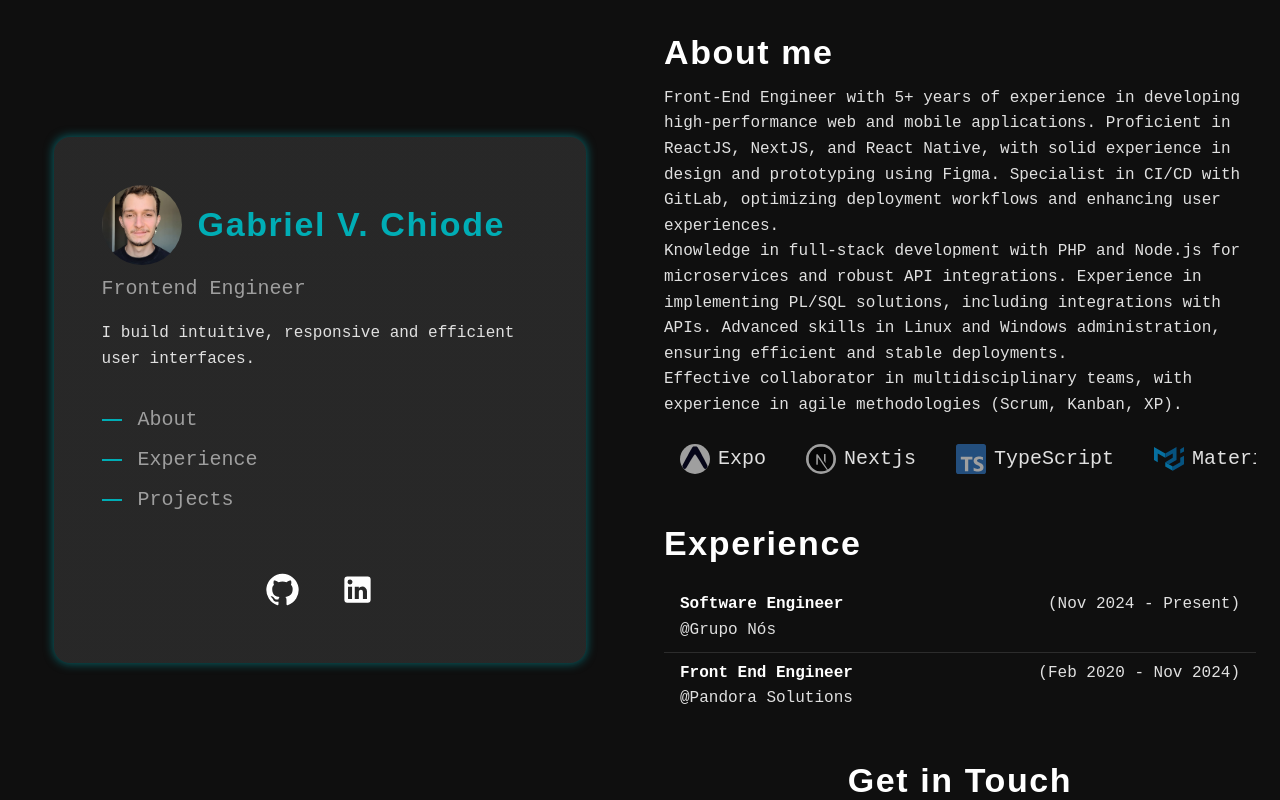
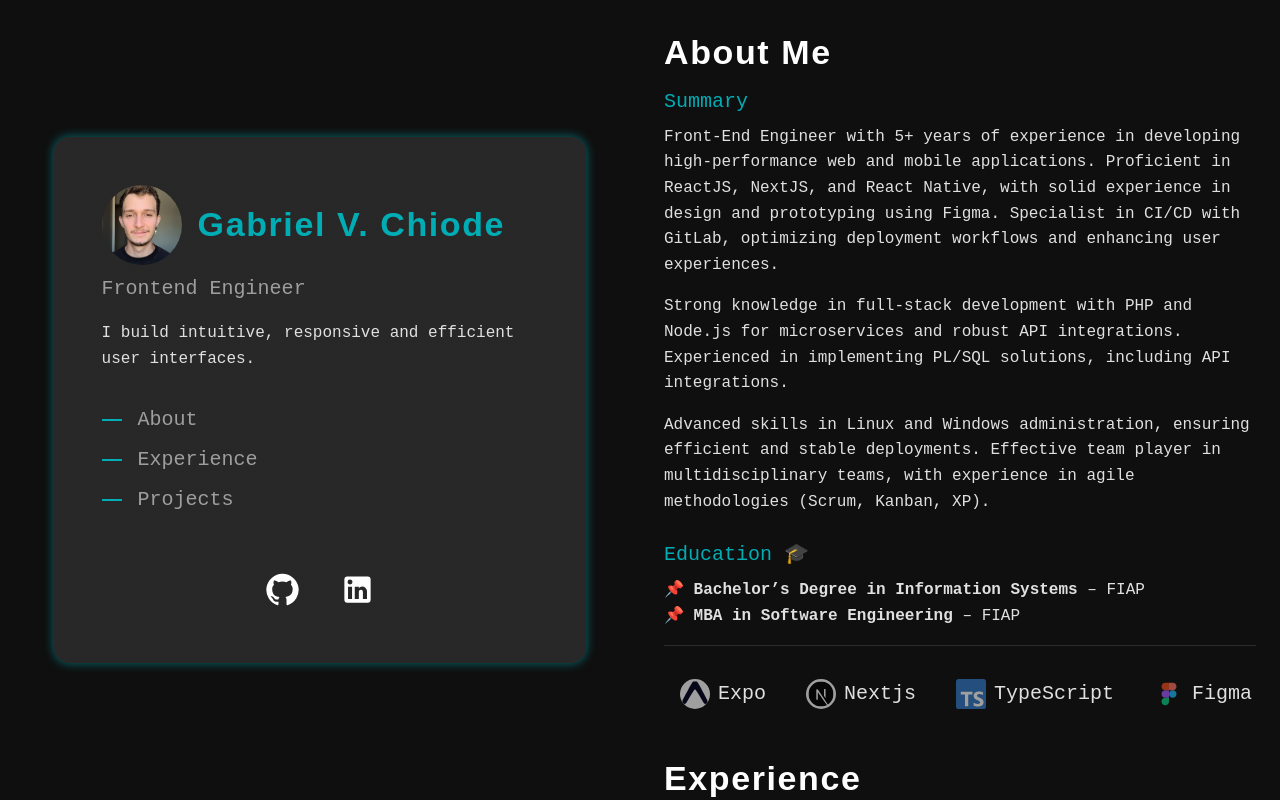
Before and after one commit to BielChiode/portfolio, a React (Create React App) app: page / in a window 1280 px wide. Built offline with nearby package versions, Linux system fonts and the light colour scheme.

Commit message:
adicionando educacao e atualizando tecnologias

```diff
--- a/package.json
+++ b/package.json
@@ -6,10 +6,12 @@
     "@emotion/react": "^11.13.3",
     "@emotion/styled": "^11.13.0",
     "@mui/icons-material": "^6.1.5",
-    "@mui/material": "^6.1.1",
+    "@mui/lab": "^6.0.0-beta.28",
+    "@mui/material": "^6.4.5",
     "@testing-library/jest-dom": "^5.17.0",
     "@testing-library/react": "^13.4.0",
     "@testing-library/user-event": "^13.5.0",
+    "framer-motion": "^12.4.5",
     "react": "^18.3.1",
     "react-dom": "^18.3.1",
     "react-scripts": "5.0.1",
--- a/src/components/Experiencia.jsx
+++ b/src/components/Experiencia.jsx
@@ -7,7 +7,17 @@ import {
   ListItemText,
   Divider,
   Collapse,
+  Fade,
 } from "@mui/material";
+import {
+  Timeline,
+  TimelineConnector,
+  TimelineContent,
+  TimelineDot,
+  TimelineItem,
+  TimelineSeparator,
+} from "@mui/lab";
+import WorkOutlineIcon from "@mui/icons-material/WorkOutline";
 
 export default function Experiencia() {
   const [openGrupoNos, setOpenGrupoNos] = useState(false);
@@ -135,6 +145,48 @@ export default function Experiencia() {
                 Docker, Expo, PHP, AWS, Material UI; Active experience with
                 agile methodologies (Scrum, Kanban, XP)
               </Typography>
+              <Fade in={openPandora}>
+                <Box mt={2}>
+                  <Typography fontWeight={700}>
+                    Career Progression 🚀
+                  </Typography>
+                  <Timeline position="alternate-reverse">
+                    {[
+                      {
+                        title: "Intern in Systems Analysis and Development",
+                        date: "Feb 2020 - Feb 2022",
+                      },
+                      {
+                        title: "Entry-Level Front End Developer",
+                        date: "Feb 2022 - July 2022",
+                      },
+                      {
+                        title: "Junior Front End Developer",
+                        date: "July 2022 - July 2023",
+                      },
+                      {
+                        title: "Mid Front End Developer",
+                        date: "July 2023 - Present",
+                      },
+                    ].map((item, index) => (
+                      <TimelineItem key={index}>
+                        <TimelineSeparator>
+                          <TimelineDot color="primary">
+                            <WorkOutlineIcon />
+                          </TimelineDot>
+                          {index !== 3 && <TimelineConnector />}
+                        </TimelineSeparator>
+                        <TimelineContent>
+                          <Typography fontWeight={600}>{item.title}</Typography>
+                          <Typography variant="body2" color="text.secondary">
+                            {item.date}
+                          </Typography>
+                        </TimelineContent>
+                      </TimelineItem>
+                    ))}
+                  </Timeline>
+                </Box>
+              </Fade>
             </Collapse>
           </Box>
         </ListItem>
--- a/src/components/ScrollTecnologias.jsx
+++ b/src/components/ScrollTecnologias.jsx
@@ -7,6 +7,7 @@ const technologies = [
   "expo",
   "nextjs",
   "typeScript",
+  "figma",
   "materialUI",
   "tailwindcss",
   "jest",
--- a/src/components/Sobre.jsx
+++ b/src/components/Sobre.jsx
@@ -1,32 +1,46 @@
 import React from "react";
-import { Typography, Box } from "@mui/material";
+import { Typography, Box, Divider } from "@mui/material";
 import ScrollTecnologias from "./ScrollTecnologias";
 
 export default function Sobre() {
   return (
     <Box mt={4}>
       <Typography variant="h4" gutterBottom>
-        About me
+        About Me
       </Typography>
-      <Typography variant="body1">
+
+      <Typography variant="h6" color="primary" gutterBottom>
+        Summary
+      </Typography>
+      <Typography variant="body1" paragraph>
         Front-End Engineer with 5+ years of experience in developing
         high-performance web and mobile applications. Proficient in ReactJS,
         NextJS, and React Native, with solid experience in design and
         prototyping using Figma. Specialist in CI/CD with GitLab, optimizing
         deployment workflows and enhancing user experiences.
+      </Typography>
+
+      <Typography variant="body1" paragraph>
+        Strong knowledge in full-stack development with PHP and Node.js for
+        microservices and robust API integrations. Experienced in implementing
+        PL/SQL solutions, including API integrations.
+      </Typography>
+      <Typography variant="body1" paragraph>
+        Advanced skills in Linux and Windows administration, ensuring efficient
+        and stable deployments. Effective team player in multidisciplinary
+        teams, with experience in agile methodologies (Scrum, Kanban, XP).
+      </Typography>
+
+      <Typography variant="h6" color="primary" gutterBottom sx={{ mt: 3 }}>
+        Education 🎓
+      </Typography>
+      <Typography variant="body1">
+        📌 <b>Bachelor’s Degree in Information Systems</b> – FIAP
         <br />
-        Knowledge in full-stack development with PHP and Node.js for
-        microservices and robust API integrations. Experience in implementing
-        PL/SQL solutions, including integrations with APIs. Advanced skills in
-        Linux and Windows administration, ensuring efficient and stable
-        deployments.
-        <br />
-        Effective collaborator in multidisciplinary teams, with experience in
-        agile methodologies (Scrum, Kanban, XP).
+        📌 <b>MBA in Software Engineering</b> – FIAP
       </Typography>
-      <Box mt={1}>
-        <ScrollTecnologias />
-      </Box>
+      <Divider sx={{ my: 2 }} />
+      <ScrollTecnologias />
     </Box>
   );
 }
```
Also changed, not shown: public/svg/figma.svg (added), 1 other file (tests, documents, lock files or other folders).
